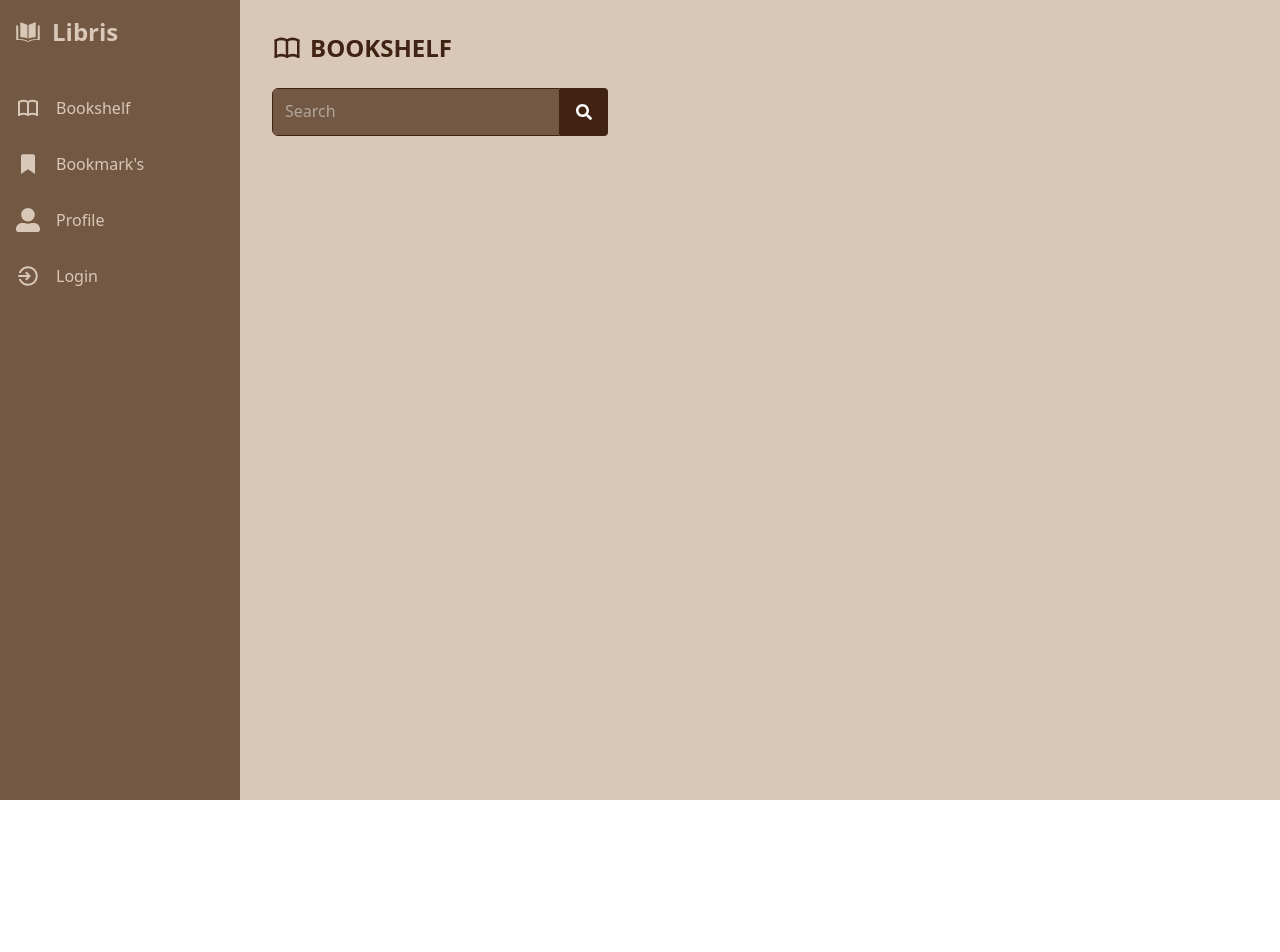
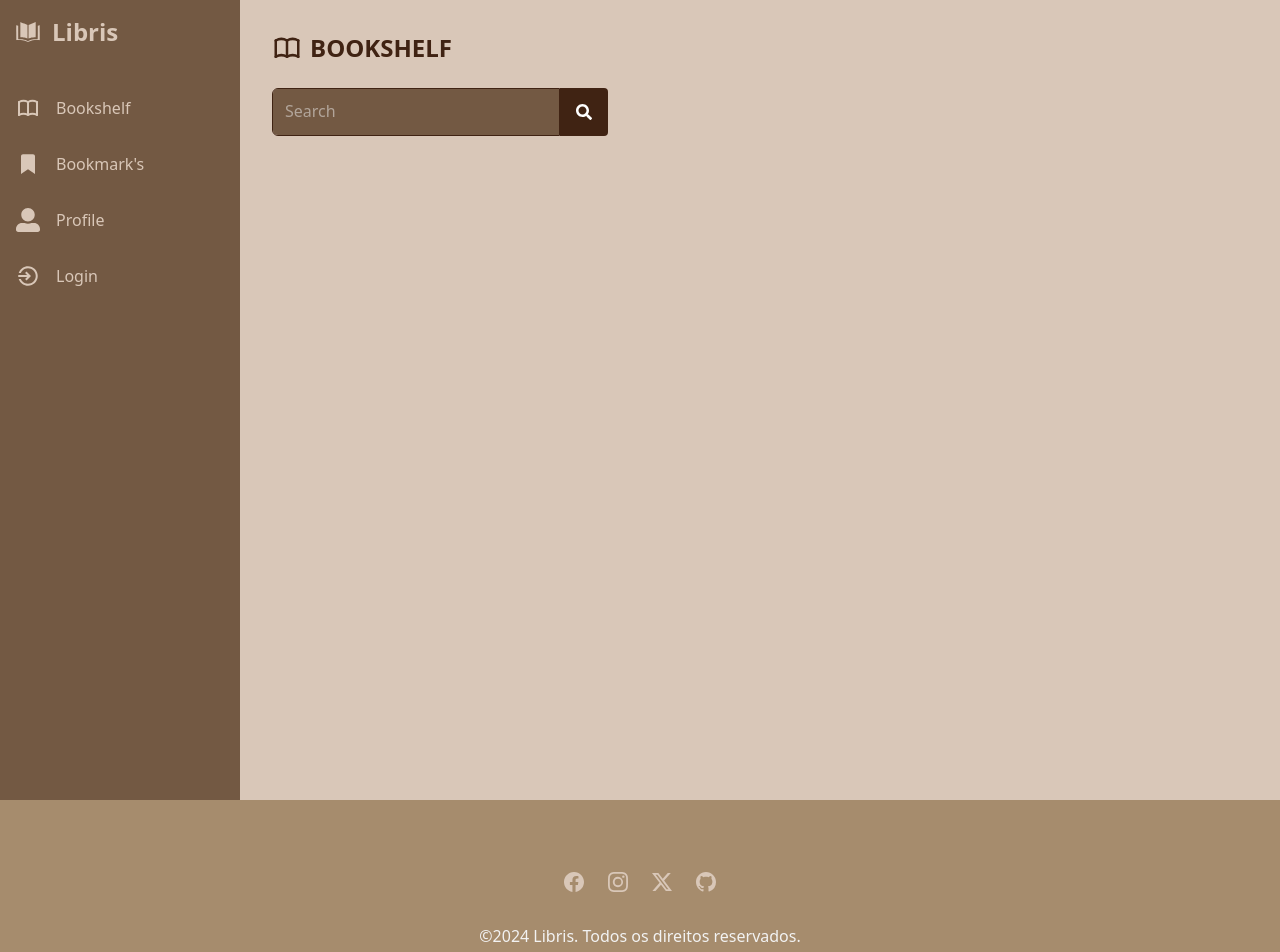
Before and after one commit to AliceSBulhoes/Libris, a React (Vite) app: page /libris in a window 1280 px wide. Shown: the top 952 px of the page. Before the commit the page ends 800 px from the top, so only its background shows below. Built offline with nearby package versions, Linux system fonts and the light colour scheme.

Commit message:
Adicionando o footer no main page

```diff
--- a/src/routes/MainPage.jsx
+++ b/src/routes/MainPage.jsx
@@ -2,15 +2,20 @@
 import { Outlet } from 'react-router-dom'
 // Importando componente
 import Sidebar from '../components/Sidebar'
+import Footer from '../components/Footer'
 
 
 const MainPage = () => {
   return (
-    <div className='flex'>
-      {/* Importando componente do side bar */}
-      <Sidebar/>
-      {/* Importando componente do dashboard */}
-      <Outlet/>
+    <div>
+      <div className="flex">
+        {/* Importando componente do side bar */}
+        <Sidebar/>
+        {/* Importando componente do dashboard */}
+        <Outlet/>
+      </div>
+      {/* Importando componente do footer */}
+      <Footer/>
     </div>
   )
 }
```
